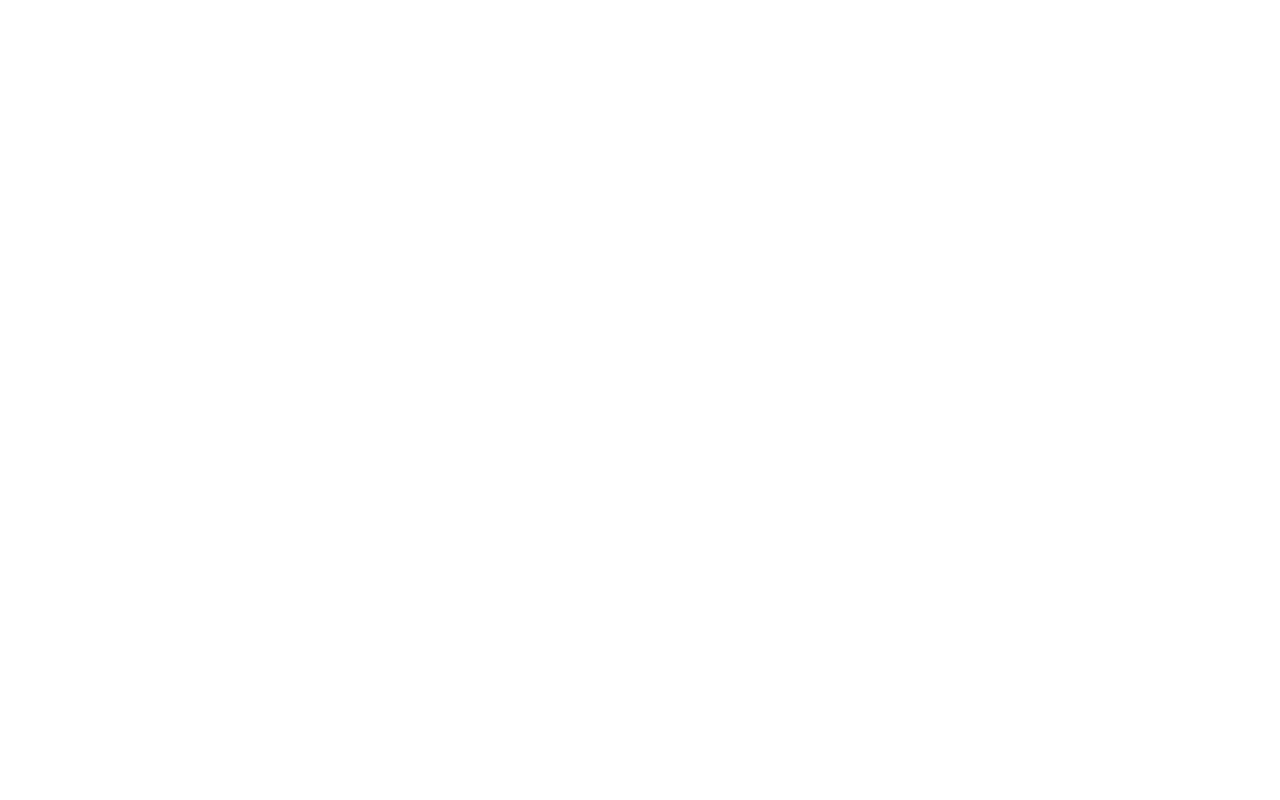
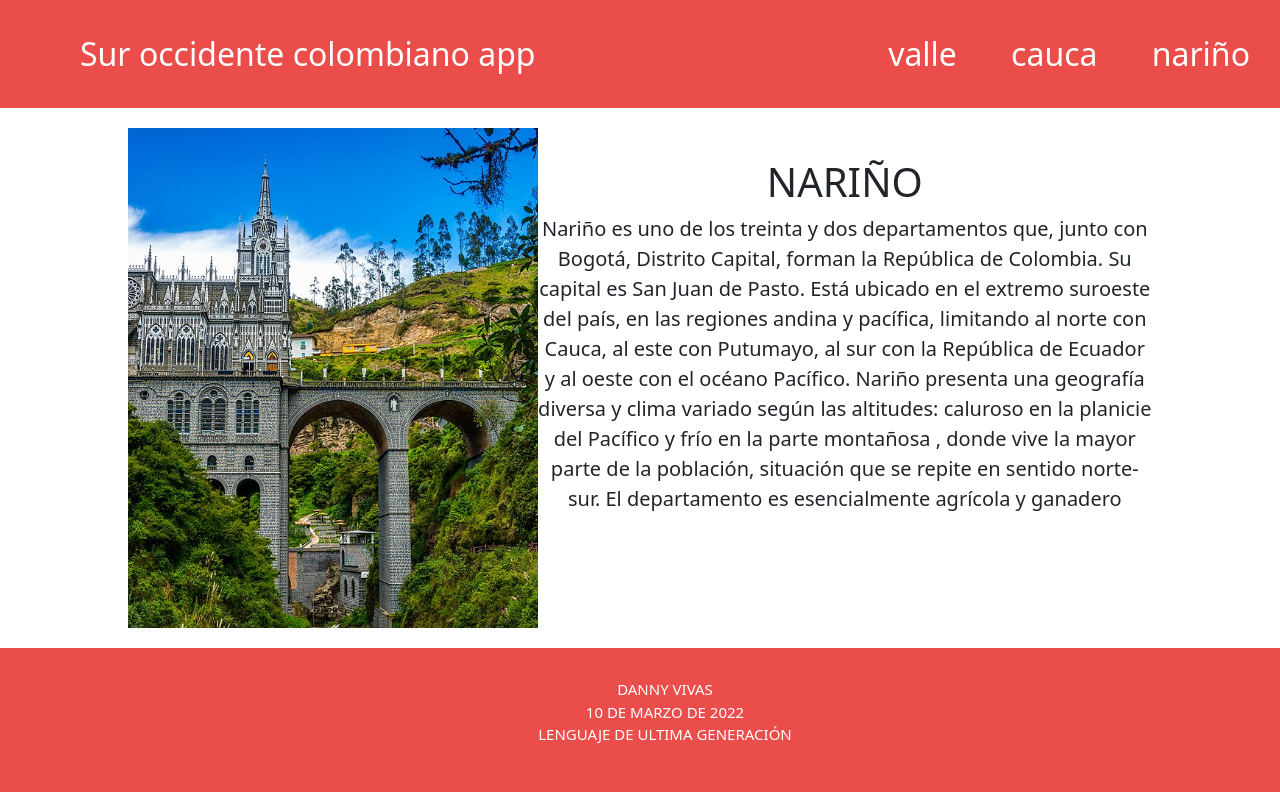
Before and after one commit to dnn-coder/parcial1, a plain HTML site: page pages/nariño.html in a window 1280 px wide. Drawn offline with nearby package versions, Linux system fonts and the light colour scheme.

```diff
--- a/css/styles.css
+++ b/css/styles.css
@@ -49,6 +49,16 @@
 
 }
 
+.img-nariño {
+    background-image: url("../nariño/NARIÑO.jpg");
+    background-size: cover;
+    background-position: center;
+    width: 40%;
+    height: 500px;
+    margin-top: 20px;
+
+}
+
 .text-principal {
     margin-top: 50px;
     justify-content: center;
@@ -60,8 +70,10 @@
 .footer-space {
     justify-content: center;
     text-align: center;
+    margin-top: 20px;
 }
 
 .footer-space p {
     font-size: 15px;
+
 }
--- a/pages/nariño.html
+++ b/pages/nariño.html
@@ -0,0 +1,49 @@
+<!DOCTYPE html>
+<html lang="en">
+<head>
+    <meta charset="UTF-8">
+
+    <link href="https://cdn.jsdelivr.net/npm/bootstrap@5.1.3/dist/css/bootstrap.min.css" rel="stylesheet" integrity="sha384-1BmE4kWBq78iYhFldvKuhfTAU6auU8tT94WrHftjDbrCEXSU1oBoqyl2QvZ6jIW3" crossorigin="anonymous">
+    <meta http-equiv="X-UA-Compatible" content="IE=edge">
+    <meta name="viewport" content="width=device-width, initial-scale=1.0">
+
+    <link rel="stylesheet" href="../css/styles.css">
+    <title>Document</title>
+</head>
+<body>
+    <nav class="d-flex nav-space">
+        <div class="options-bar text-decoration">Sur occidente colombiano app</div>
+        <div class="">
+            <a class="options-bar text-decoration" href="./valle.html">valle</a>
+            <a class="options-bar text-decoration" href="./cauca.html">cauca</a>
+            <a class="options-bar text-decoration" href="./nariño.html">nariño</a>
+        </div>
+    </nav>
+    <section class="principal d-flex ">
+        <div class="img-nariño"></div>
+        <div class="text-principal ">
+            <h1>NARIÑO</h1>
+            <P class="justify">
+                Nariño es uno de los treinta y dos departamentos que, junto con Bogotá, Distrito Capital,
+                forman la República de Colombia.
+                Su capital es San Juan de Pasto. Está ubicado en el extremo suroeste del país,
+                en las regiones andina y pacífica,
+                limitando al norte con Cauca, al este con Putumayo, al sur con la República
+                de Ecuador y al oeste con el océano Pacífico.
+
+                Nariño presenta una geografía diversa y clima variado según las altitudes: caluroso
+                en la planicie del Pacífico y frío en la parte montañosa
+                , donde vive la mayor parte de la población, situación que se repite en sentido norte-sur.
+                El departamento es esencialmente agrícola y ganadero
+        </div>
+
+    </section>
+    <footer class="d-flex nav-space footer-space">
+        <p class="options-bar text-decoration">DANNY VIVAS <br>
+            10 DE MARZO DE 2022 <br>
+            LENGUAJE DE ULTIMA GENERACIÓN</p>
+
+    </footer>
+
+</body>
+</html>
```
Also changed, not shown: pages/cauca.html (+1 -1 lines), pages/valle.html (+1 -1 lines), nariño/NARIÑO.jpg (added).
